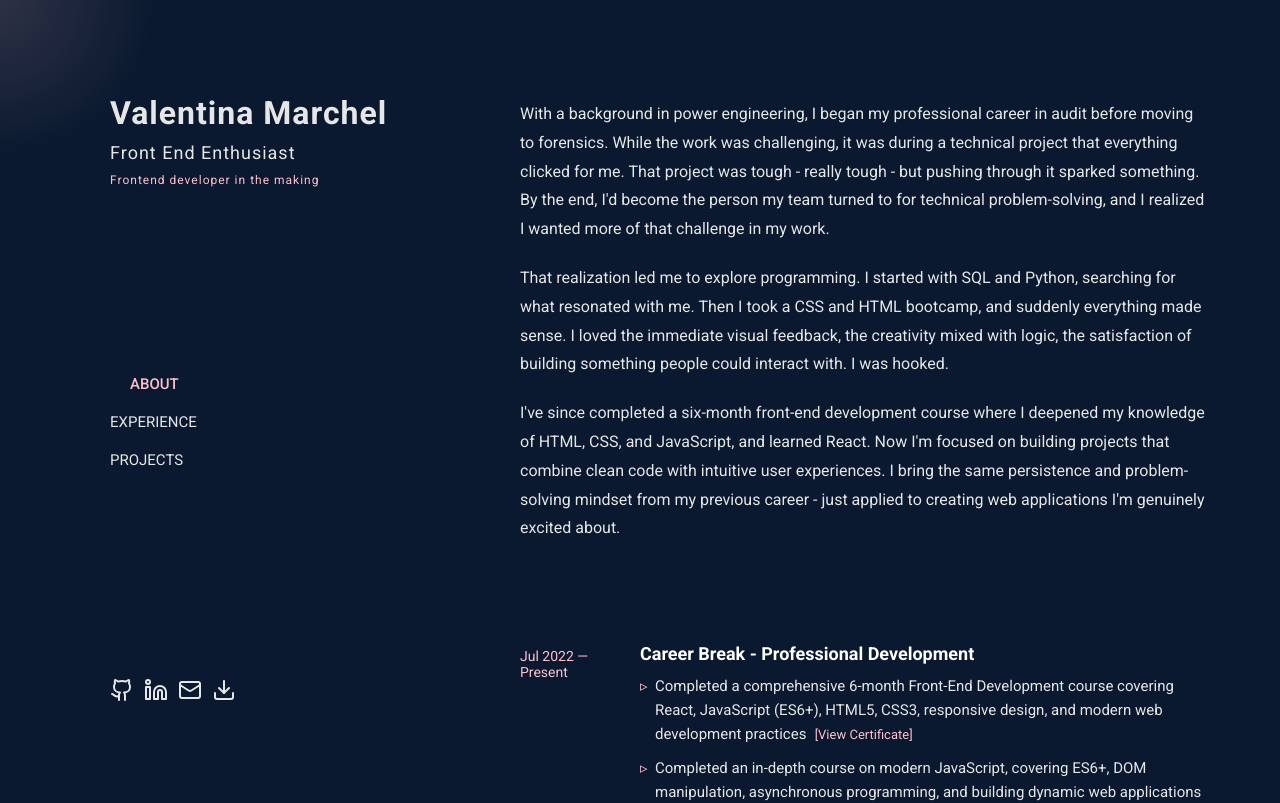
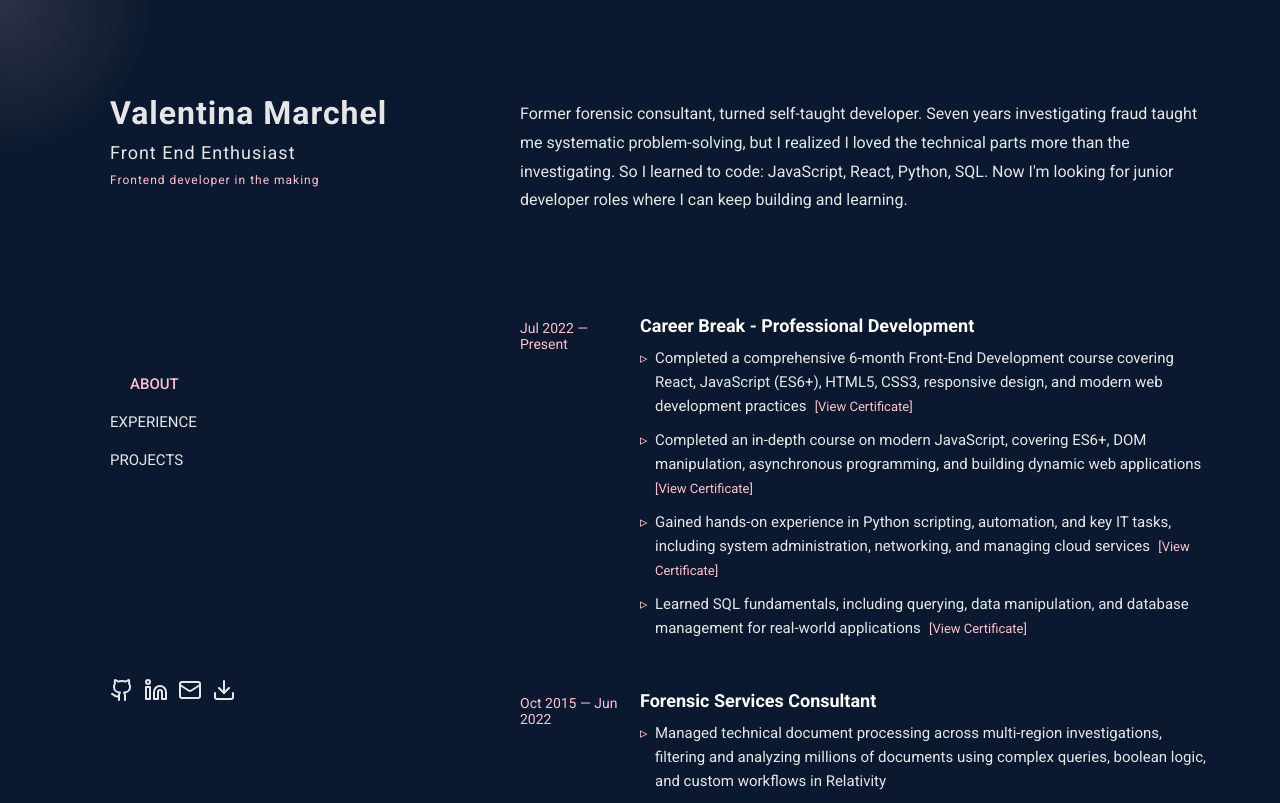
Before and after one commit to vmarchel/profile, a React (Create React App) app: page / in a window 1280 px wide. Shown: the top 803 px of the page. Built offline with nearby package versions, Linux system fonts and the light colour scheme; a web font is replaced by a local one.

Commit message:
updated about section

```diff
--- a/src/components/about/About.js
+++ b/src/components/about/About.js
@@ -7,17 +7,9 @@ export default function About() {
             <h2 className='section-title'>ABOUT</h2>
 
             <div className='about-content'>
-                    <p>
-                        With a background in power engineering, I began my professional career in audit before moving to forensics. While the work was challenging, it was during a technical project that everything clicked for me. That project was tough - really tough - but pushing through it sparked something. By the end, I'd become the person my team turned to for technical problem-solving, and I realized I wanted more of that challenge in my work.
-                    </p>
-
-                    <p>
-                        That realization led me to explore programming. I started with SQL and Python, searching for what resonated with me. Then I took a CSS and HTML bootcamp, and suddenly everything made sense. I loved the immediate visual feedback, the creativity mixed with logic, the satisfaction of building something people could interact with. I was hooked.
-                    </p>
-
-                    <p>
-                        I've since completed a six-month front-end development course where I deepened my knowledge of HTML, CSS, and JavaScript, and learned React. Now I'm focused on building projects that combine clean code with intuitive user experiences. I bring the same persistence and problem-solving mindset from my previous career - just applied to creating web applications I'm genuinely excited about.
-                    </p>
+                <p>
+                    Former forensic consultant, turned self-taught developer. Seven years investigating fraud taught me systematic problem-solving, but I realized I loved the technical parts more than the investigating. So I learned to code: JavaScript, React, Python, SQL. Now I'm looking for junior developer roles where I can keep building and learning.
+                </p>
             </div>
         </section>
     )
```
